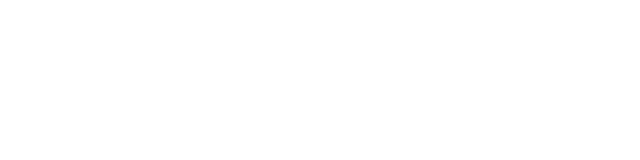
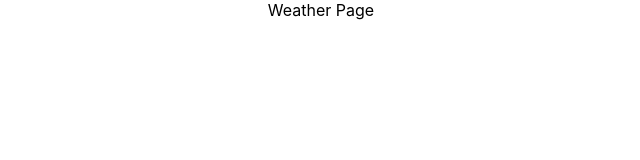
Before and after one commit to Goncaloo42/weather-app-2, a React (Create React App) app: page / in a window 1280 px wide. Shown: the top 160 px of the page, without its empty margins (319-959 px from the left). Built offline with nearby package versions, Linux system fonts and the light colour scheme.

Commit message:
feat: added first page (WeatherPage)

```diff
--- a/src/App.js
+++ b/src/App.js
@@ -1,8 +1,10 @@
-import './App.css';
+import "./App.css";
+import WeatherPage from "./pages/WeatherPage";
 
 function App() {
   return (
     <div className="App">
+      <WeatherPage />
     </div>
   );
 }
--- /dev/null
+++ b/src/pages/WeatherPage.js
@@ -0,0 +1,4 @@
+const WeatherPage = () => {
+  return <div>Weather Page</div>;
+};
+export default WeatherPage;
```
